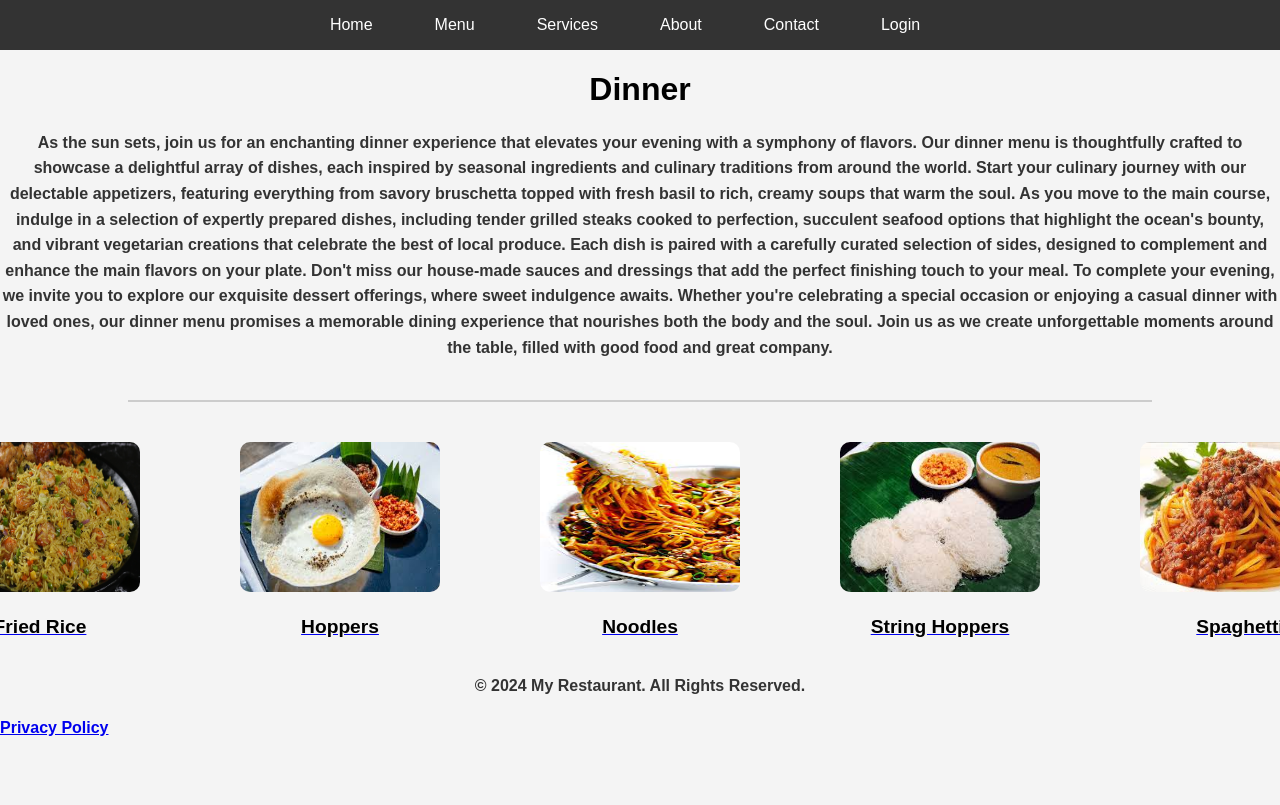
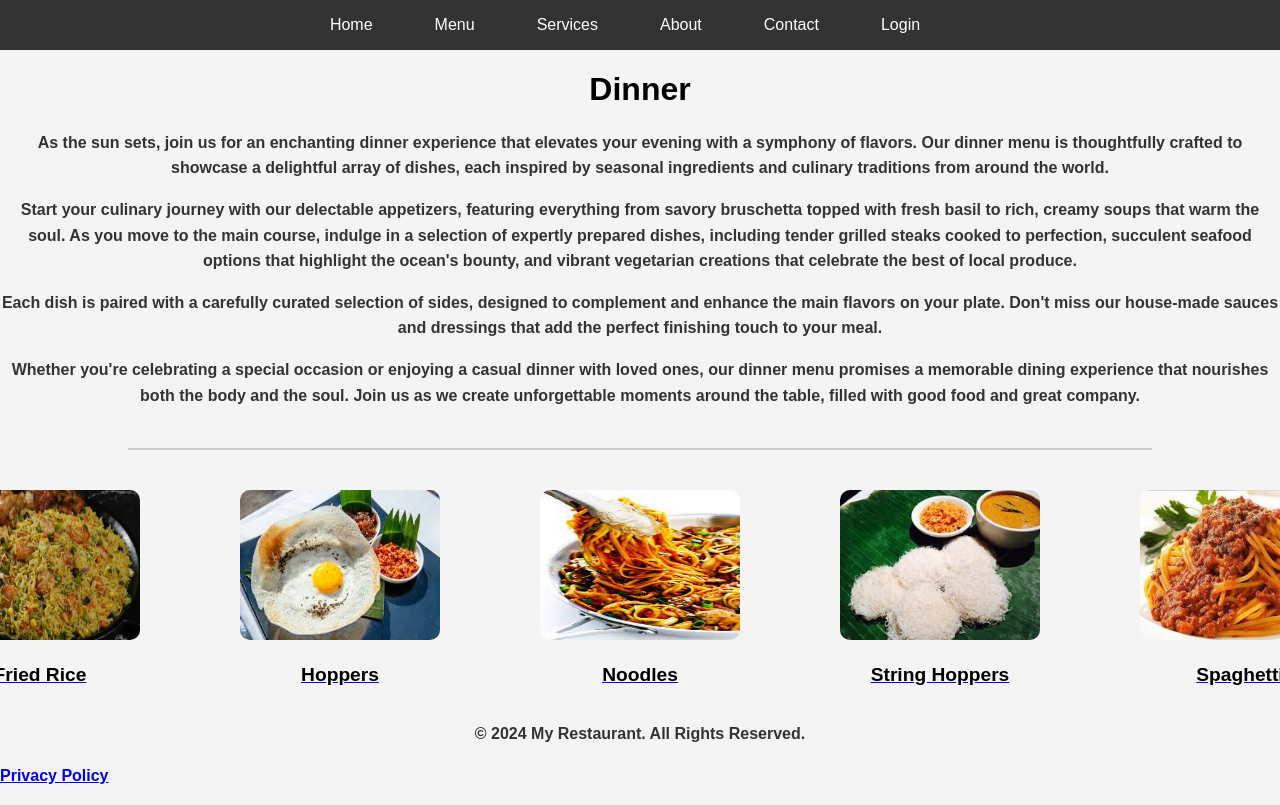
Before and after one commit to Navodi20/test_app, a Next.js app: page /Menu/Dinner in a window 1280 px wide. Shown: the top 805 px of the page. Built offline with nearby package versions, Linux system fonts and the light colour scheme.

Commit message:
dinner ID

```diff
--- a/src/app/Menu/Dinner/page.jsx
+++ b/src/app/Menu/Dinner/page.jsx
@@ -3,35 +3,51 @@ import Image from 'next/image';
 import styles from './page.module.css';
 
 const DinnerMenu = () => {
-  const breakfastItems = [
+  const dinnerItems = [
     { id: 1, name: 'Fried Rice', img: '/images/Friedrice.jpg', slug: 'fried-rice' },
     { id: 2, name: 'Hoppers', img: '/images/hoppers.jpg', slug: 'hoppers' },
     { id: 3, name: 'Noodles', img: '/images/ndls.jpg', slug: 'noodles' },
     { id: 4, name: 'String Hoppers', img: '/images/Stringhoppers.jpg', slug: 'string-hoppers' },
-    { id: 4, name: 'Spaghetti', img: '/images/spaghetti.jpg', slug: 'spaghetti' },
+    { id: 5, name: 'Spaghetti', img: '/images/spaghetti.jpg', slug: 'spaghetti' },
   ];
 
   return (
     <div className={styles.container}>
       <h1>Dinner</h1>
-      <p>As the sun sets, join us for an enchanting dinner experience that elevates your evening with a symphony of flavors. Our dinner menu is thoughtfully crafted to showcase a delightful array of dishes, each inspired by seasonal ingredients and culinary traditions from around the world.
-
-      Start your culinary journey with our delectable appetizers, featuring everything from savory bruschetta topped with fresh basil to rich, creamy soups that warm the soul. As you move to the main course, indulge in a selection of expertly prepared dishes, including tender grilled steaks cooked to perfection, succulent seafood options that highlight the ocean's bounty, and vibrant vegetarian creations that celebrate the best of local produce.
-
-      Each dish is paired with a carefully curated selection of sides, designed to complement and enhance the main flavors on your plate. Don&apos;t miss our house-made sauces and dressings that add the perfect finishing touch to your meal.
-
-      To complete your evening, we invite you to explore our exquisite dessert offerings, where sweet indulgence awaits.
-
-      Whether you&apos;re celebrating a special occasion or enjoying a casual dinner with loved ones, our dinner menu promises a memorable dining experience that nourishes both the body and the soul. Join us as we create unforgettable moments around the table, filled with good food and great company.
+      <p>
+        As the sun sets, join us for an enchanting dinner experience that elevates your evening with a symphony of flavors.
+        Our dinner menu is thoughtfully crafted to showcase a delightful array of dishes, each inspired by seasonal ingredients
+        and culinary traditions from around the world.
+      </p>
+      <p>
+        Start your culinary journey with our delectable appetizers, featuring everything from savory bruschetta topped with fresh
+        basil to rich, creamy soups that warm the soul. As you move to the main course, indulge in a selection of expertly prepared
+        dishes, including tender grilled steaks cooked to perfection, succulent seafood options that highlight the ocean&apos;s bounty,
+        and vibrant vegetarian creations that celebrate the best of local produce.
+      </p>
+      <p>
+        Each dish is paired with a carefully curated selection of sides, designed to complement and enhance the main flavors on your plate.
+        Don&apos;t miss our house-made sauces and dressings that add the perfect finishing touch to your meal.
+      </p>
+      <p>
+        Whether you&apos;re celebrating a special occasion or enjoying a casual dinner with loved ones, our dinner menu promises a memorable
+        dining experience that nourishes both the body and the soul. Join us as we create unforgettable moments around the table, filled with
+        good food and great company.
       </p>
       <hr className={styles.sectionDivider} />
 
       <div className={styles.menuGrid}>
-        {breakfastItems.map(Dinner => (
-          <div key={Dinner.id} className={styles.menuItem}>
-            <Link href={`/Menu/Dinner/${Dinner.slug}`}>
-              <Image src={Dinner.img} alt={Dinner.name} width={200} height={150} />
-              <h3 className={styles.menuTitle}>{Dinner.name}</h3>
+        {dinnerItems.map((item) => (
+          <div key={item.id} className={styles.menuItem}>
+            <Link href={`/Menu/Dinner/${item.slug}`}>
+              <Image
+                src={item.img}
+                alt={`Image of ${item.name}`}
+                width={200}
+                height={150}
+                className={styles.menuImage}
+              />
+              <h3 className={styles.menuTitle}>{item.name}</h3>
             </Link>
           </div>
         ))}
```
